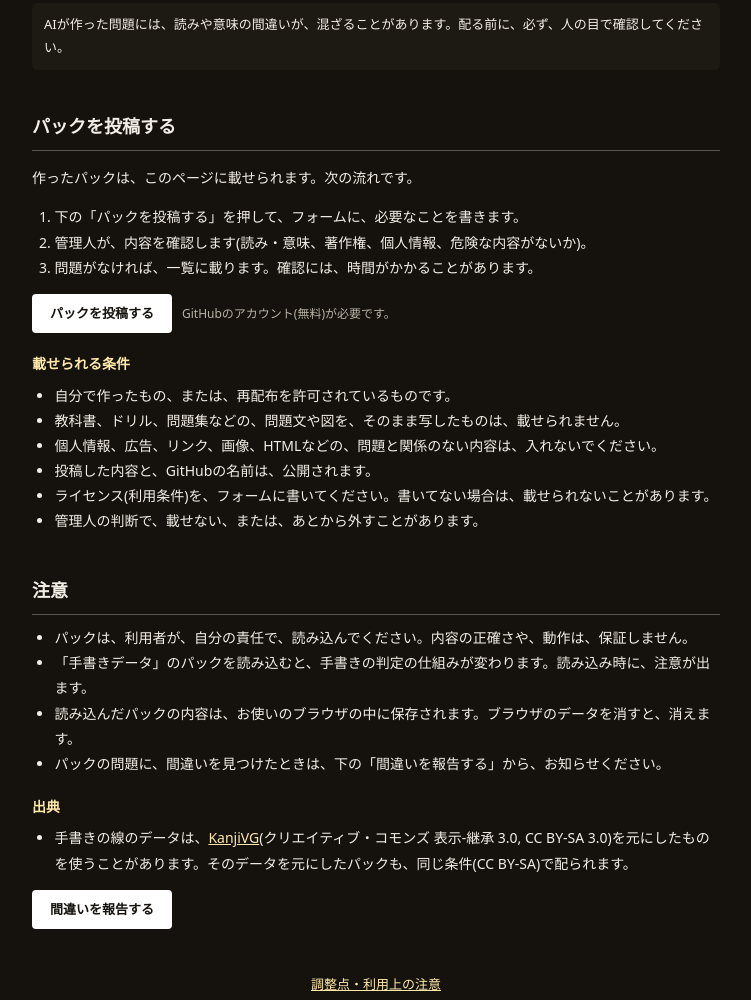
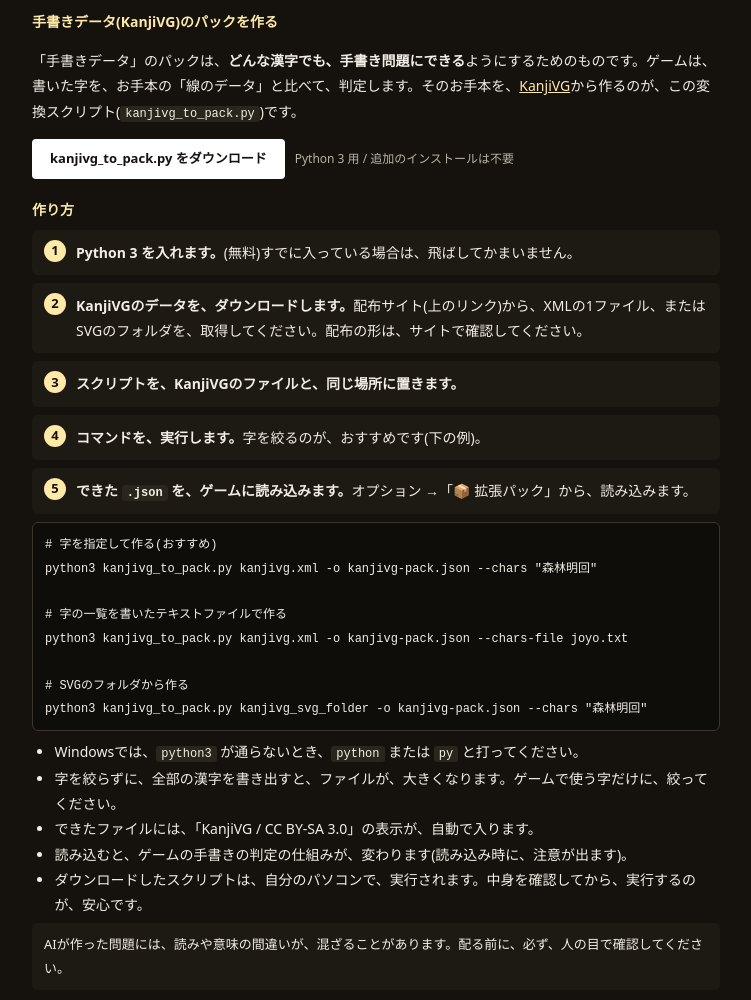
Before and after one commit to numei136/KanjinoTower, a plain HTML site: page packs.html in a window 1280 px wide. Shown: the part 1045-2045 px from the top of the page, without its empty margins (264-1015 px from the left). Drawn offline with Linux system fonts and the light colour scheme; files whose address does not match are found by name.

Commit message:
Add files via upload

```diff
--- a/packs.html
+++ b/packs.html
@@ -49,6 +49,8 @@
   .note{background:var(--panel);border-radius:6px;padding:10px 12px;font-size:13px}
   footer{text-align:center;margin-top:44px;font-size:13px}
   code{background:#2a251d;border-radius:3px;padding:1px 5px;font-size:12px}
+  pre{background:#0f0d0a;border:1px solid #3a352d;border-radius:6px;padding:10px 12px;overflow-x:auto;margin:8px 0}
+  pre code{background:none;padding:0;font-size:12px;line-height:1.7;white-space:pre}
 </style>
 </head>
 <body>
@@ -73,6 +75,36 @@
   <h2>自分で作る</h2>
   <p>テンプレートや、AIに問題を作らせるプロンプトを使うと、自分のパックを作れます。</p>
   <div id="tools"></div>
+  <h3 id="handwriting">手書きデータ(KanjiVG)のパックを作る</h3>
+  <p>「手書きデータ」のパックは、<strong>どんな漢字でも、手書き問題にできる</strong>ようにするためのものです。ゲームは、書いた字を、お手本の「線のデータ」と比べて、判定します。そのお手本を、<a href="https://kanjivg.tagaini.net/" target="_blank" rel="noopener">KanjiVG</a>から作るのが、この変換スクリプト(<code>kanjivg_to_pack.py</code>)です。</p>
+  <p class="row"><a class="btn" href="tools/kanjivg_to_pack.py" download>kanjivg_to_pack.py をダウンロード</a>
+  <span class="sub">Python 3 用 / 追加のインストールは不要</span></p>
+
+  <h3>作り方</h3>
+  <ol class="steps">
+    <li><strong>Python 3 を入れます。</strong>(無料)すでに入っている場合は、飛ばしてかまいません。</li>
+    <li><strong>KanjiVGのデータを、ダウンロードします。</strong>配布サイト(上のリンク)から、XMLの1ファイル、またはSVGのフォルダを、取得してください。配布の形は、サイトで確認してください。</li>
+    <li><strong>スクリプトを、KanjiVGのファイルと、同じ場所に置きます。</strong></li>
+    <li><strong>コマンドを、実行します。</strong>字を絞るのが、おすすめです(下の例)。</li>
+    <li><strong>できた <code>.json</code> を、ゲームに読み込みます。</strong>オプション →「📦 拡張パック」から、読み込みます。</li>
+  </ol>
+
+<pre><code># 字を指定して作る(おすすめ)
+python3 kanjivg_to_pack.py kanjivg.xml -o kanjivg-pack.json --chars "森林明回"
+
+# 字の一覧を書いたテキストファイルで作る
+python3 kanjivg_to_pack.py kanjivg.xml -o kanjivg-pack.json --chars-file joyo.txt
+
+# SVGのフォルダから作る
+python3 kanjivg_to_pack.py kanjivg_svg_folder -o kanjivg-pack.json --chars "森林明回"</code></pre>
+  <ul>
+    <li>Windowsでは、<code>python3</code> が通らないとき、<code>python</code> または <code>py</code> と打ってください。</li>
+    <li>字を絞らずに、全部の漢字を書き出すと、ファイルが、大きくなります。ゲームで使う字だけに、絞ってください。</li>
+    <li>できたファイルには、「KanjiVG / CC BY-SA 3.0」の表示が、自動で入ります。</li>
+    <li>読み込むと、ゲームの手書きの判定の仕組みが、変わります(読み込み時に、注意が出ます)。</li>
+    <li>ダウンロードしたスクリプトは、自分のパソコンで、実行されます。中身を確認してから、実行するのが、安心です。</li>
+  </ul>
+
   <div class="note">
     AIが作った問題には、読みや意味の間違いが、混ざることがあります。配る前に、必ず、人の目で確認してください。
   </div>
```
